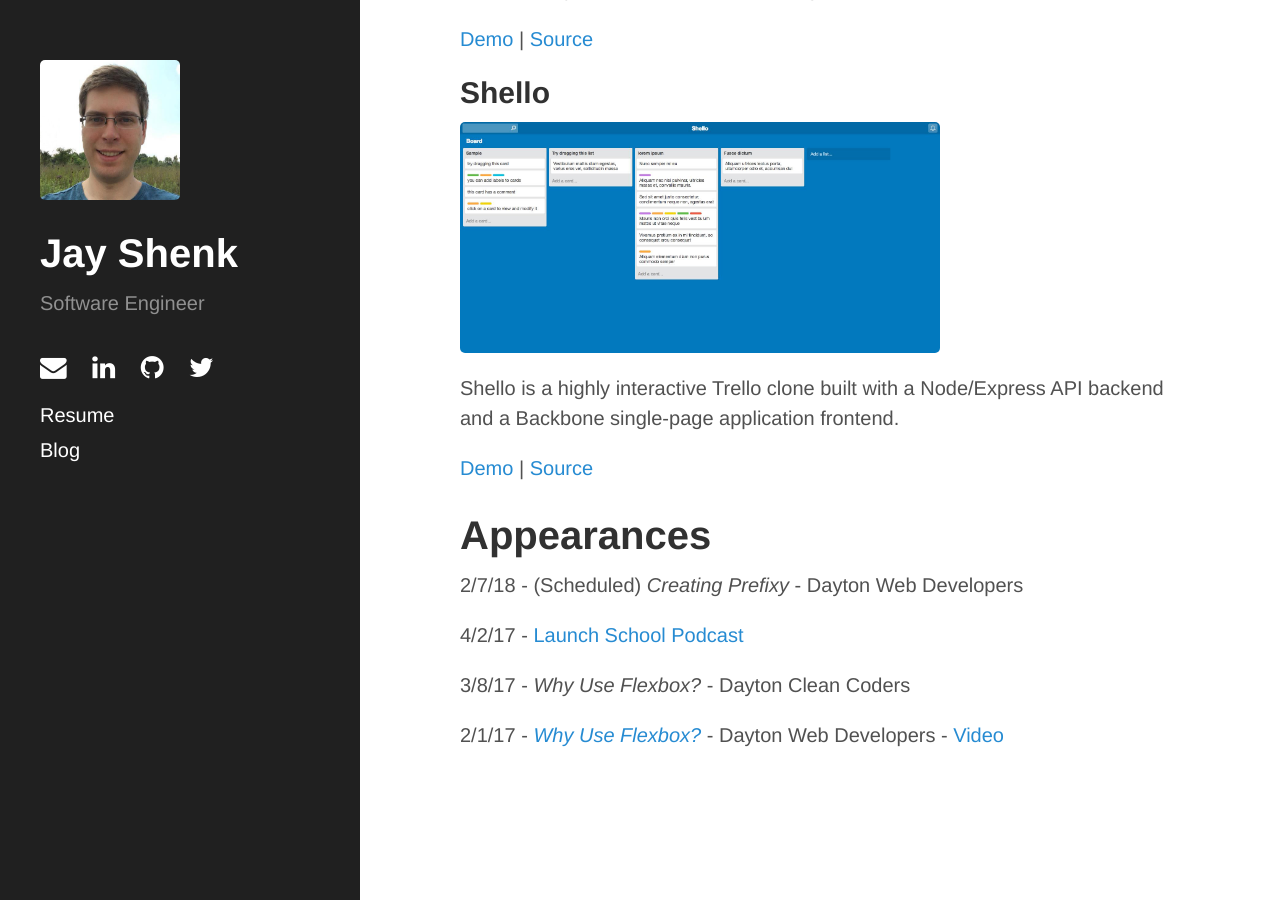
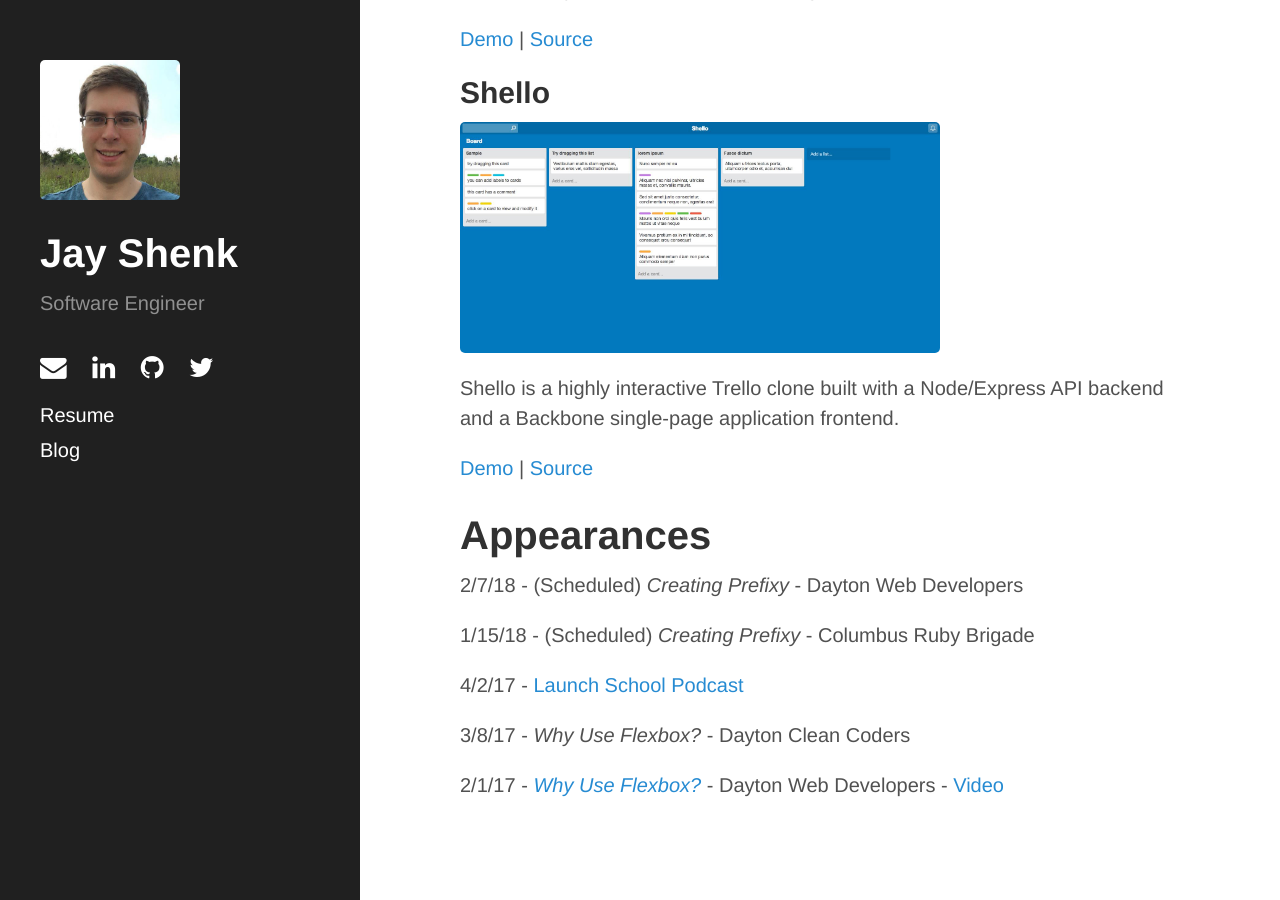
Before and after one commit to jayshenk/jayshenk.github.io, a Jekyll site: the page built from index.md, in a window 1280 px wide and 900 px high, scrolled down 788 px. Built offline with Jekyll 4.4.1, drawn with Linux system fonts in a browser that asks for light colours.

Commit message:
add appearance

```diff
--- a/index.md
+++ b/index.md
@@ -32,6 +32,8 @@ Shello is a highly interactive Trello clone built with a Node/Express API backen
 
 2/7/18 - (Scheduled) *Creating Prefixy* - Dayton Web Developers
 
+1/15/18 - (Scheduled) *Creating Prefixy* - Columbus Ruby Brigade
+
 4/2/17 - [Launch School Podcast](https://launchschool.com/blog/meet-a-student-jay-shenk){:target="_blank"}
 
 3/8/17 - *Why Use Flexbox?* - Dayton Clean Coders
```
